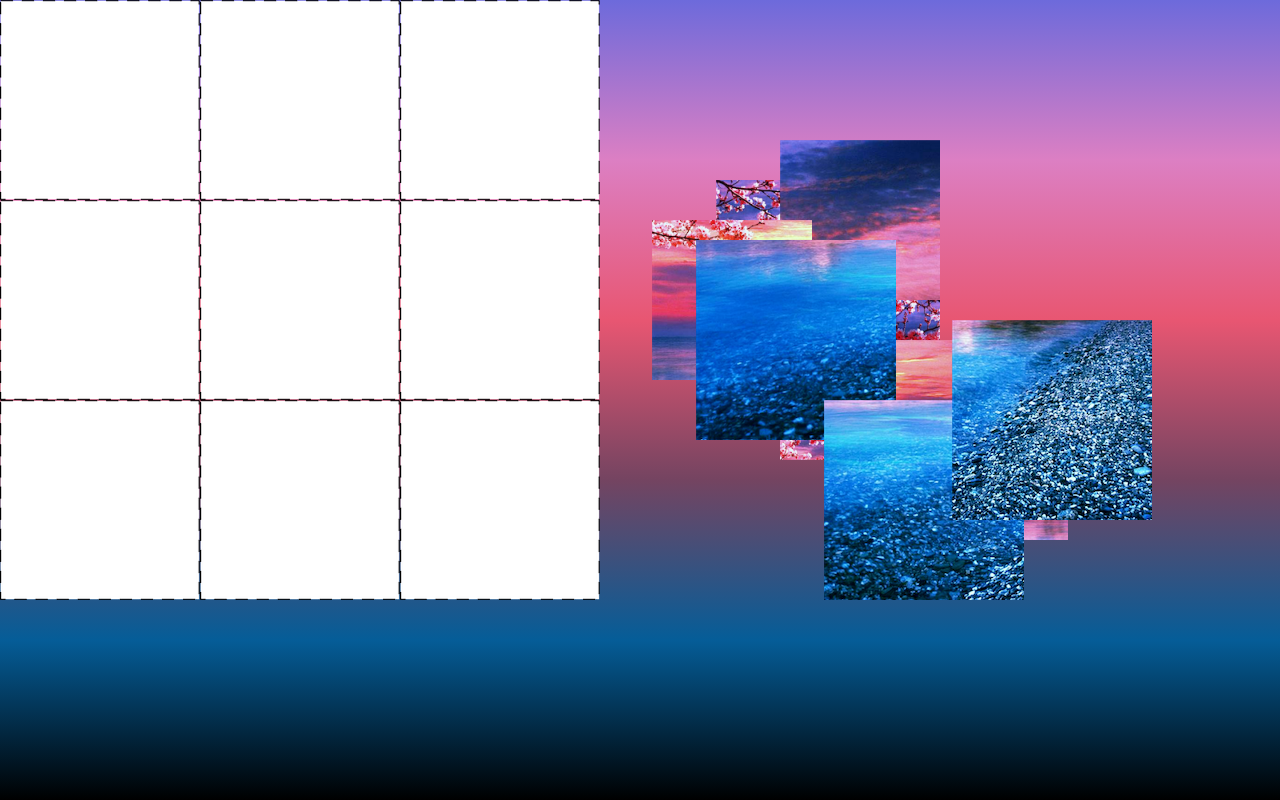
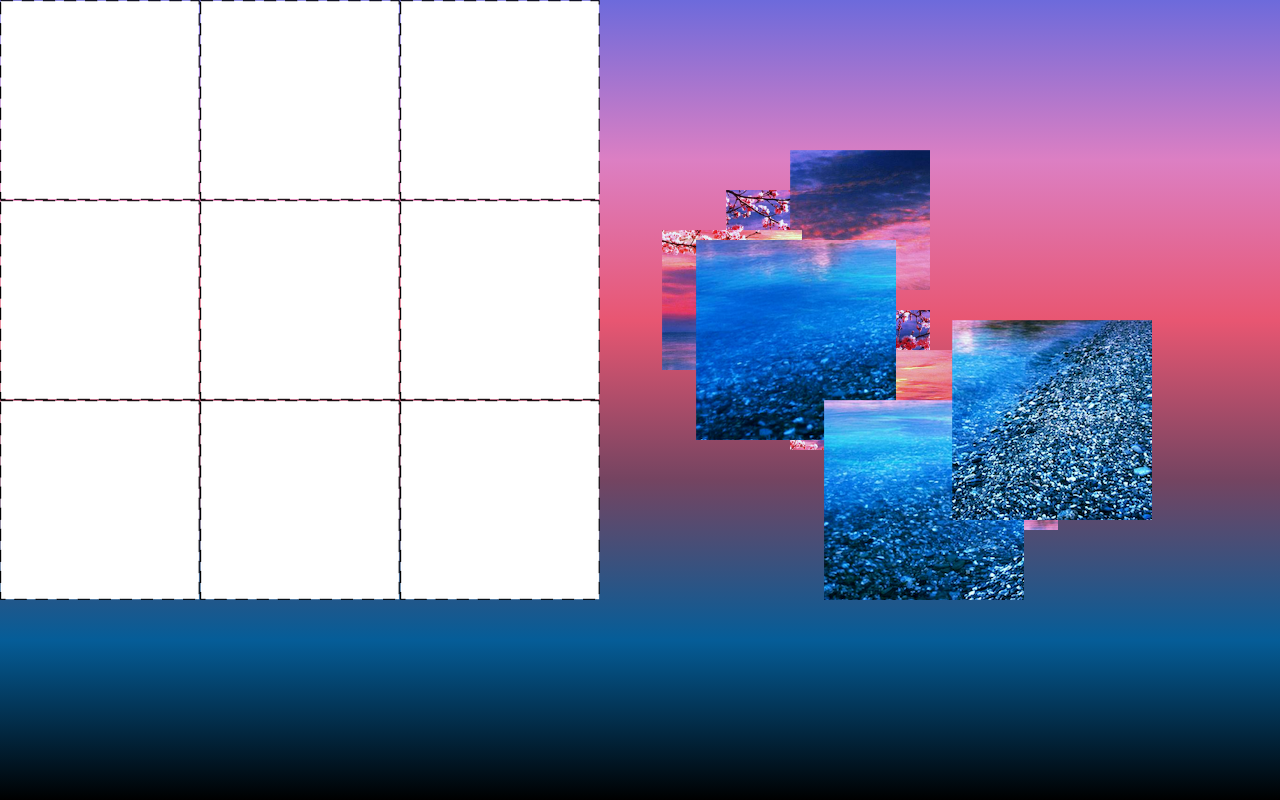
Before and after one commit to jadieclair-ITvarsity/Module-4-Assessment-2-, a plain HTML site: page index.html in a window 1280 px wide. Drawn offline with Linux system fonts and the light colour scheme.

Commit message:
Changed transform css property

```diff
--- a/styles.css
+++ b/styles.css
@@ -83,7 +83,7 @@ body {
 
 .images > * {
   position: absolute;
-  transform: scale(0.8);
+  transform: scale(0.7);
 }
 
 #img3-2-draggable {
```
